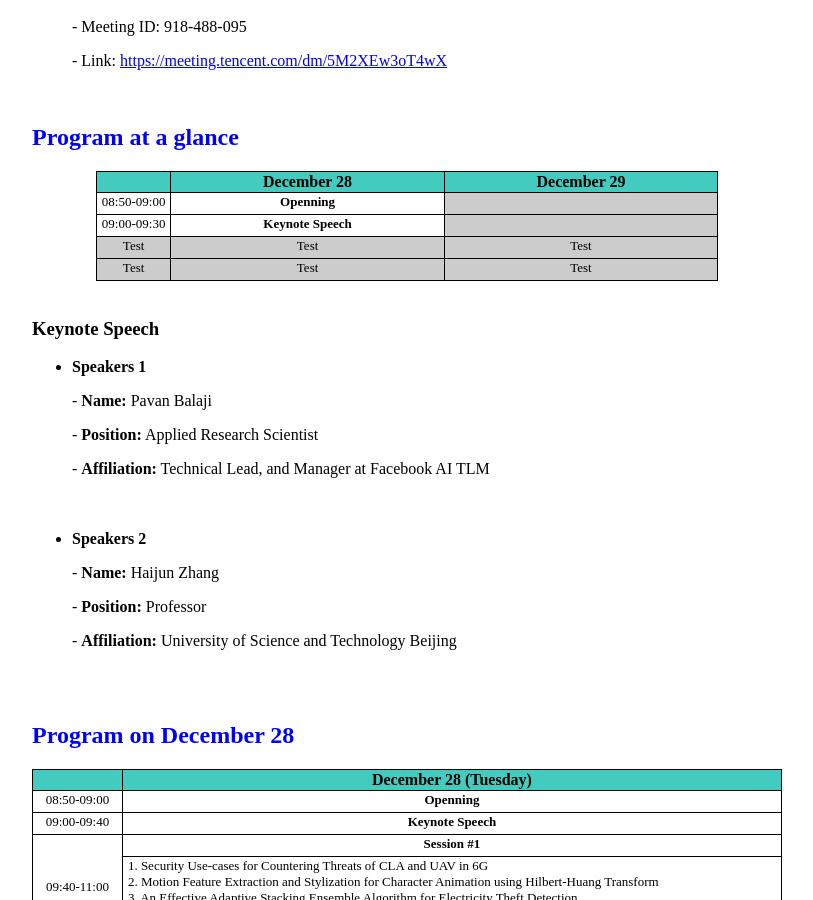
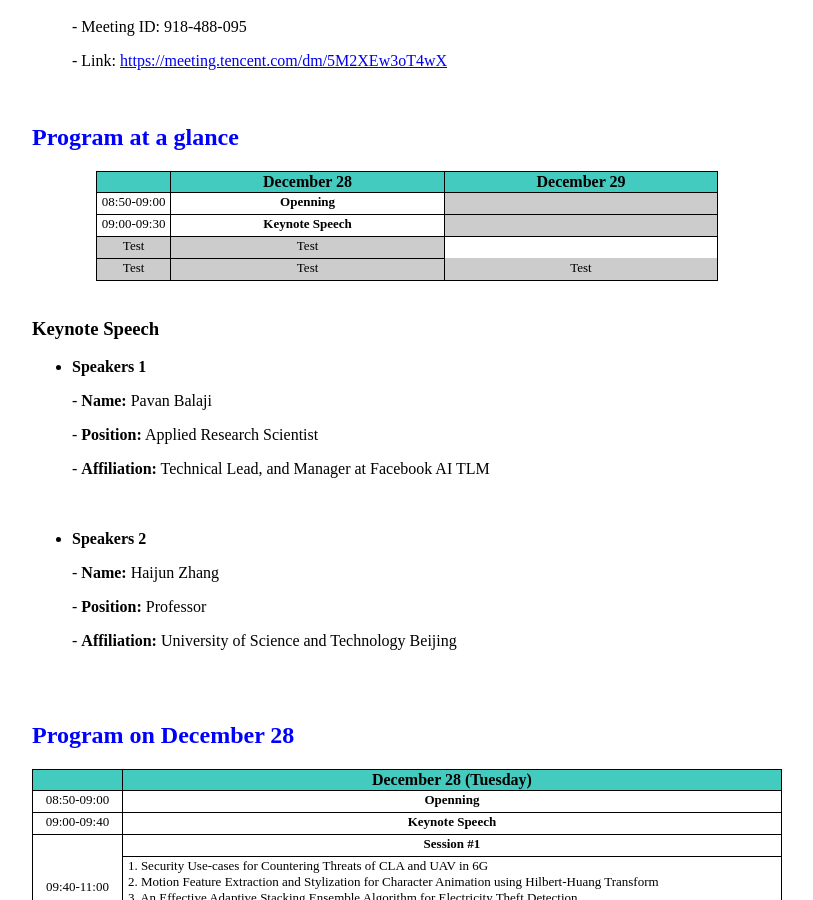
Before and after one commit to icea-conf/2021, a Jekyll site: the page built from program/index.html, in a window 1280 px wide and 900 px high, scrolled down 655 px. Shown: the whole window, without its empty margins (233-1046 px from the left). Built offline with Jekyll 4.4.1, drawn with Linux system fonts in a browser that asks for light colours.

Commit message:
Update index.html

```diff
--- a/program/index.html
+++ b/program/index.html
@@ -42,7 +42,6 @@ title: ACM ICEA 2021
                          </tr>
 
                          <tr>
-                              <td class="tcontent4" style="background-color:#CCCCCC">Test</td>
                               <td class="tcontent4" style="background-color:#CCCCCC">Test</td>
                               <td class="tcontent4" style="background-color:#CCCCCC">Test</td>
                          </tr>
```
